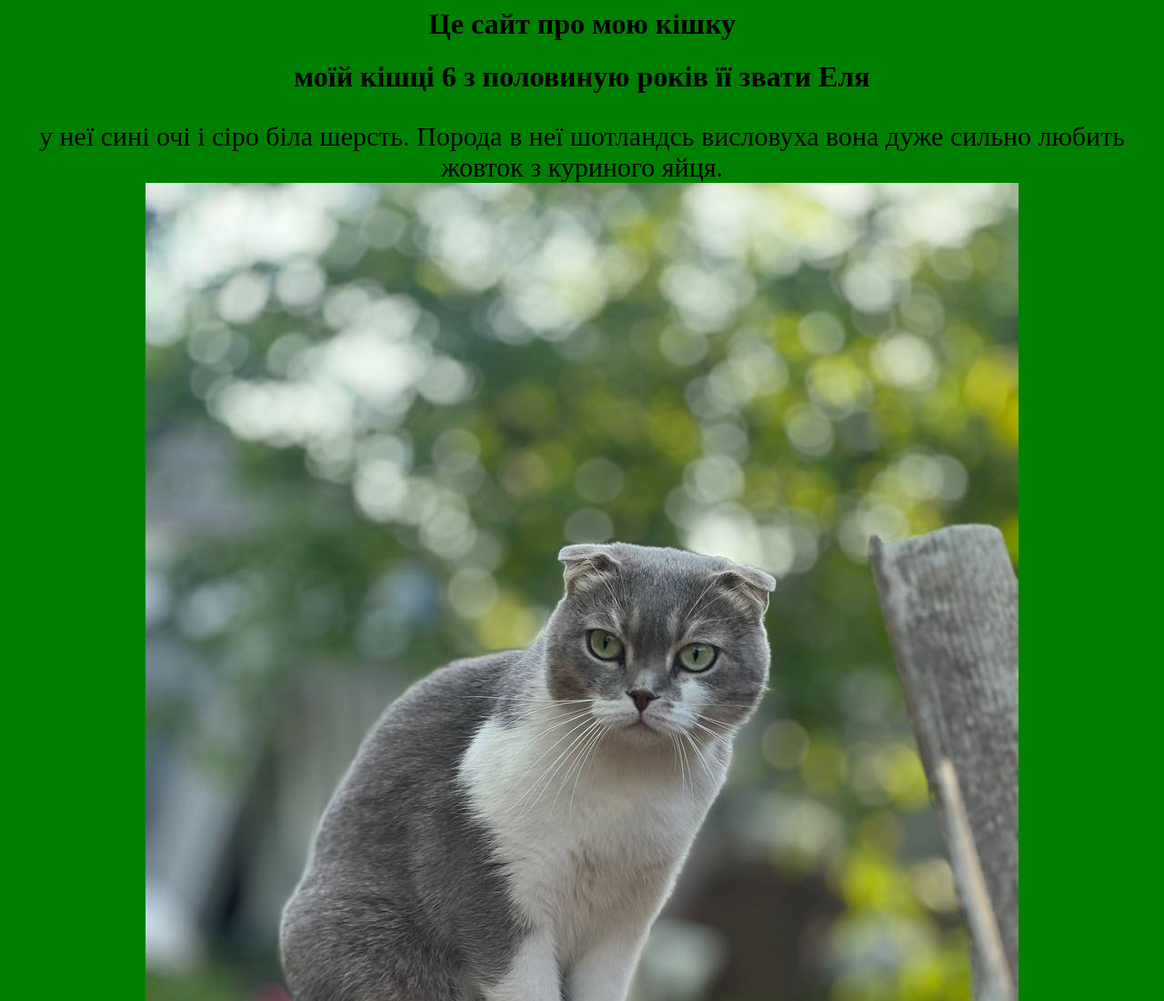
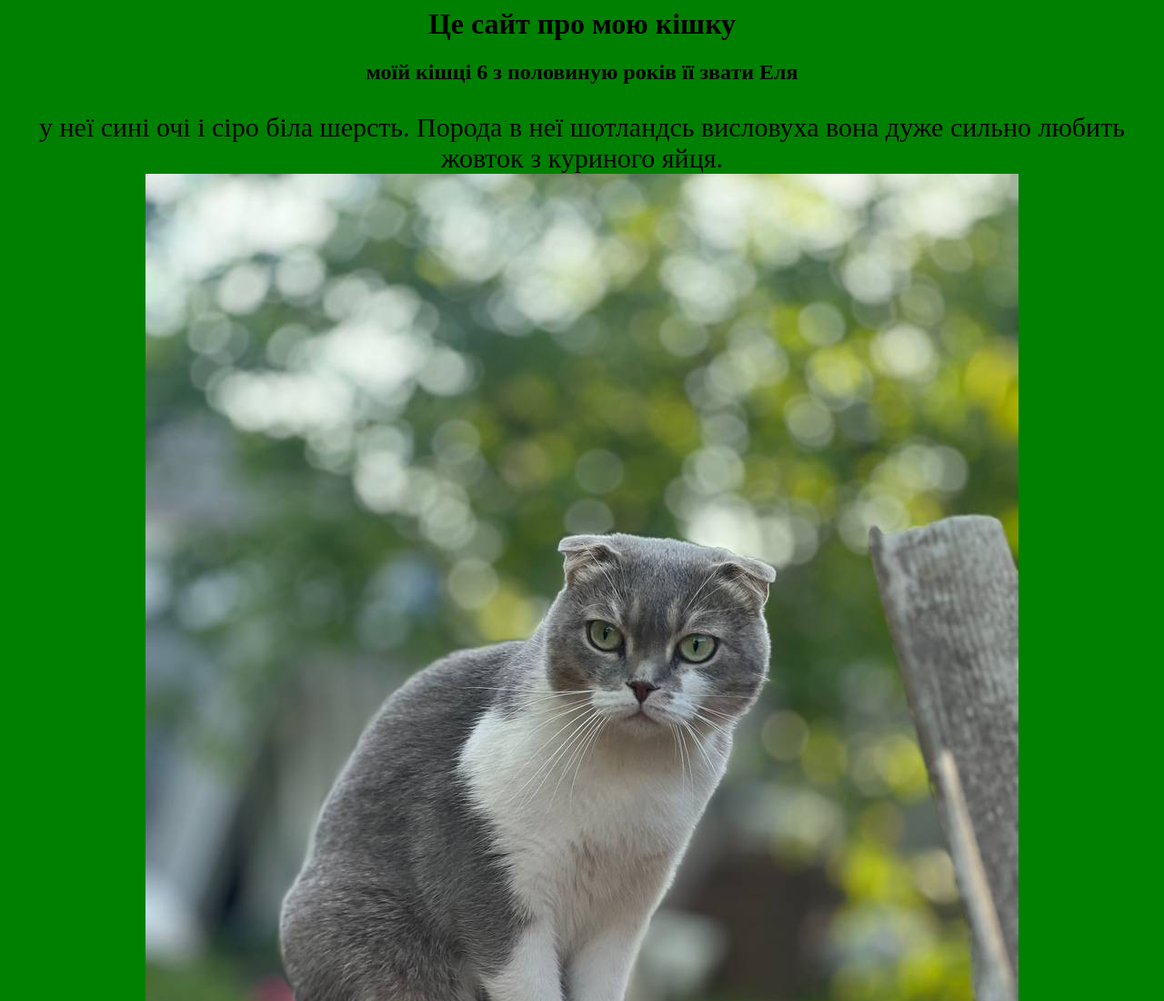
Before and after one commit to 68rt85/folder1, a plain HTML site: page index.html in a window 1280 px wide. Shown: the top 1100 px of the page at 91% size. Drawn offline with Linux system fonts and the light colour scheme.

Commit message:
Update index.html

```diff
--- a/index.html
+++ b/index.html
@@ -7,7 +7,7 @@
 
     </header>
     <main>
-        <h1 style="text-align: center;"> моїй кішці 6 з половиную років її звати Еля </h1>
+        <h2 style="text-align: center;"> моїй кішці 6 з половиную років її звати Еля </h2>
         <p style="font-size:30px; text-align: center;"> у  неї сині очі і сіро біла шерсть. Порода в неї шотландсь висловуха вона дуже сильно любить жовток з куриного яйця. <img src="зображення_viber_2025-06-23_20-29-41-003.jpg"></p>
 
     </main>
```
